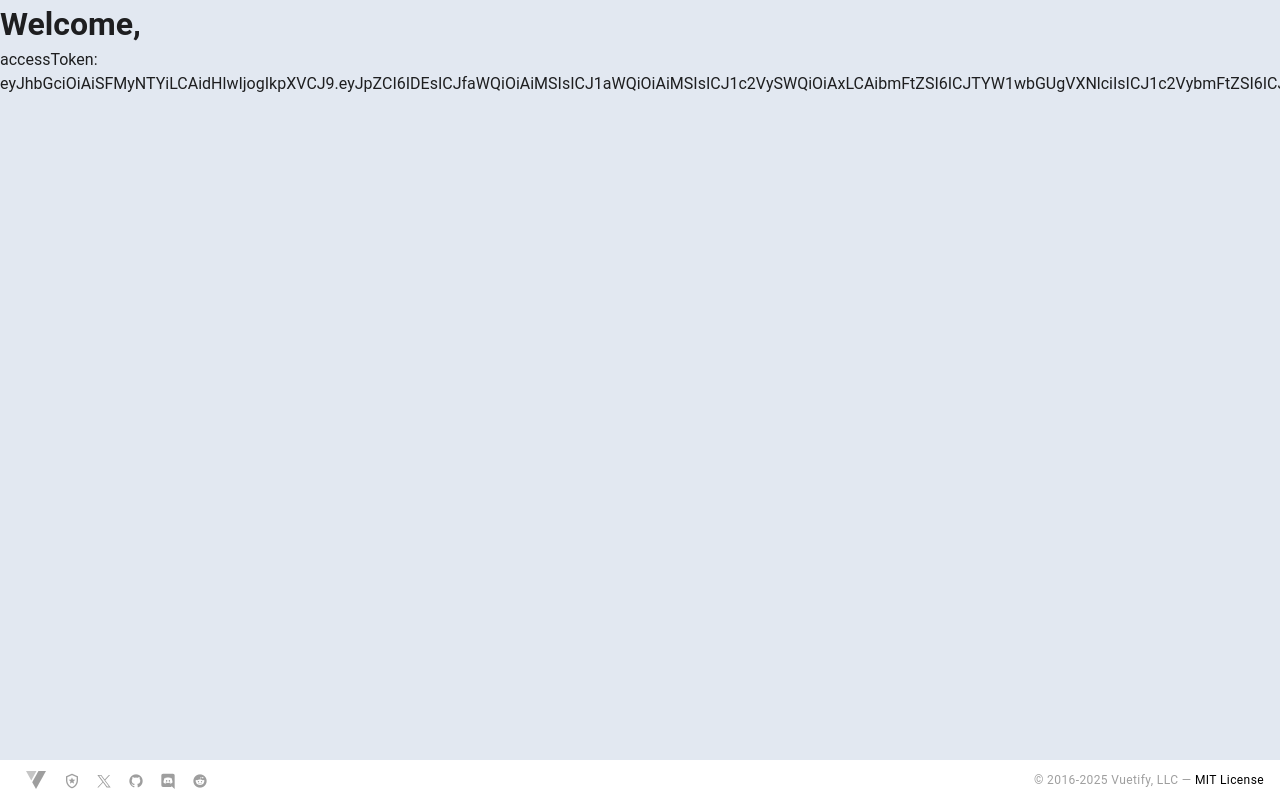
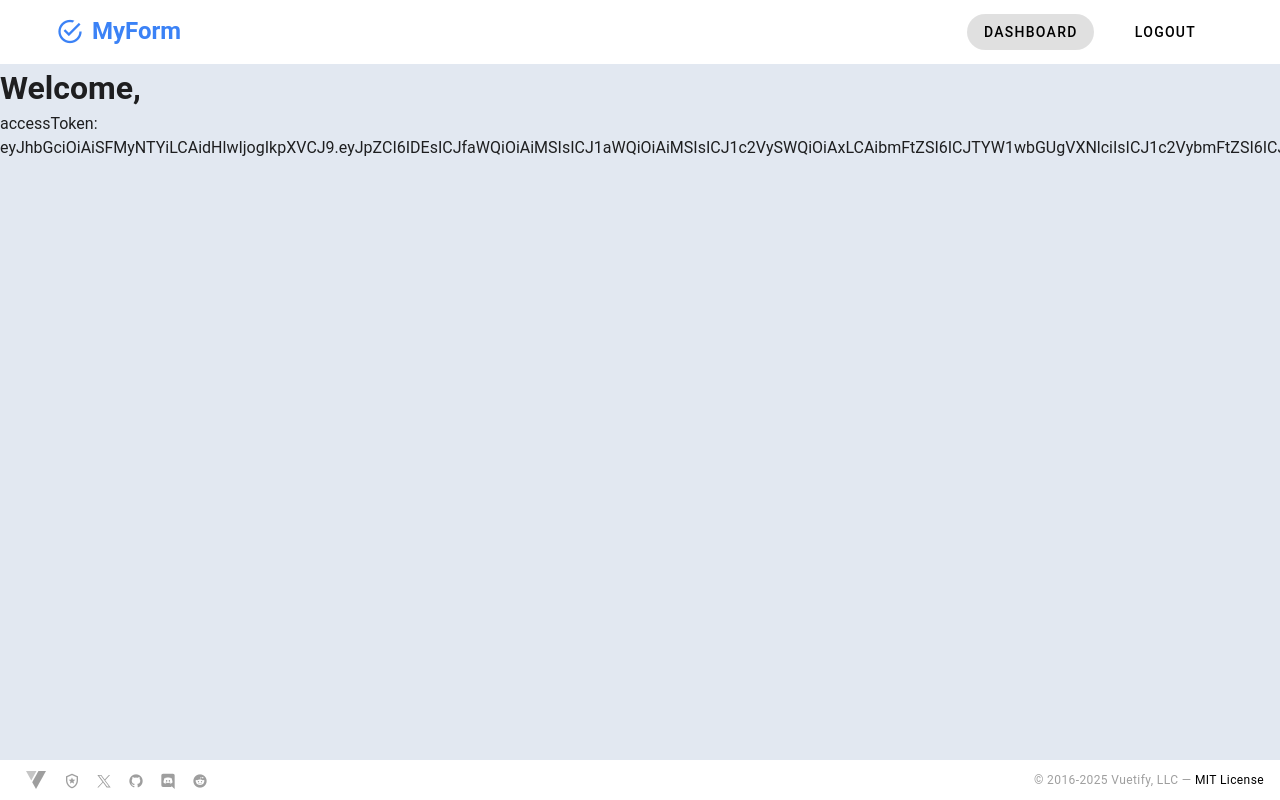
Before and after one commit to daniBagaskara/vuetify_form, a Vue app: page /dashboard in a window 1280 px wide. Shown: the top 800 px of the page. Built offline with nearby package versions, Linux system fonts and the light colour scheme; sample sign-in values are in the browser's storage.

Commit message:
feat: enhance layout with modern navbar and hero section; implement global authentication middleware

```diff
--- a/src/layouts/default.vue
+++ b/src/layouts/default.vue
@@ -1,4 +1,95 @@
 <template>
+  <!-- Navbar dengan desain yang lebih modern -->
+  <v-app-bar flat color="white" elevation="0" class="border-bottom">
+    <v-container>
+      <div class="d-flex align-center justify-space-between">
+        <div class="d-flex align-center">
+          <v-icon color="primary" size="large" class="mr-2"
+            >mdi-checkbox-marked-circle-outline</v-icon
+          >
+          <span class="text-h5 font-weight-bold text-primary">MyForm</span>
+        </div>
+
+        <div v-if="isLandingPage" class="d-none d-md-flex align-center">
+          <v-btn variant="text" class="font-weight-medium mx-3">Features</v-btn>
+          <v-btn variant="text" class="font-weight-medium mx-3"
+            >Templates</v-btn
+          >
+          <v-btn variant="text" class="font-weight-medium mx-3">Pricing</v-btn>
+          <v-btn variant="text" class="font-weight-medium mx-3">Contact</v-btn>
+          <v-btn
+            color="primary"
+            variant="elevated"
+            class="ml-6 text-none font-weight-bold"
+            rounded="pill"
+            elevation="0"
+            :to="{ path: '/register' }"
+          >
+            Get Started <v-icon class="ml-1">mdi-arrow-right</v-icon>
+          </v-btn>
+        </div>
+
+        <div
+          v-else-if="isAuthenticated && !isLandingPage"
+          class="d-none d-md-flex align-center"
+        >
+          <v-btn
+            variant="text"
+            class="font-weight-medium mx-3"
+            :to="{ path: '/dashboard' }"
+          >
+            Dashboard
+          </v-btn>
+          <v-btn
+            variant="text"
+            class="font-weight-medium mx-3"
+            @click="auth.logout()"
+          >
+            Logout
+          </v-btn>
+        </div>
+
+        <v-app-bar-nav-icon
+          class="d-md-none"
+          @click="drawer = !drawer"
+        ></v-app-bar-nav-icon>
+      </div>
+    </v-container>
+  </v-app-bar>
+
+  <!-- Mobile menu -->
+  <v-navigation-drawer v-model="drawer" temporary>
+    <v-list>
+      <v-list-item
+        prepend-icon="mdi-view-dashboard-outline"
+        title="Features"
+      ></v-list-item>
+      <v-list-item
+        prepend-icon="mdi-palette-outline"
+        title="Templates"
+      ></v-list-item>
+      <v-list-item
+        prepend-icon="mdi-currency-usd"
+        title="Pricing"
+      ></v-list-item>
+      <v-list-item
+        prepend-icon="mdi-email-outline"
+        title="Contact"
+      ></v-list-item>
+      <v-divider class="my-3"></v-divider>
+      <v-list-item>
+        <v-btn
+          color="primary"
+          block
+          variant="elevated"
+          rounded="pill"
+          class="text-none font-weight-bold"
+        >
+          Get Started <v-icon class="ml-1">mdi-arrow-right</v-icon>
+        </v-btn>
+      </v-list-item>
+    </v-list>
+  </v-navigation-drawer>
   <v-main>
     <router-view />
   </v-main>
@@ -7,5 +98,14 @@
 </template>
 
 <script setup>
-  //
+import { ref } from "vue";
+import { useAuthStore } from "@/stores/auth";
+import { useRoute } from "vue-router";
+
+const auth = useAuthStore();
+const route = useRoute();
+const isAuthenticated = computed(() => auth.isAuthenticated);
+const isLandingPage = computed(() => route.path === "/");
+
+const drawer = ref(false);
 </script>
--- a/src/pages/index.vue
+++ b/src/pages/index.vue
@@ -1,83 +1,4 @@
 <template>
-  <v-app>
-    <!-- Navbar dengan desain yang lebih modern -->
-    <v-app-bar flat color="white" elevation="0" class="border-bottom">
-      <v-container>
-        <div class="d-flex align-center justify-space-between">
-          <div class="d-flex align-center">
-            <v-icon color="primary" size="large" class="mr-2"
-              >mdi-checkbox-marked-circle-outline</v-icon
-            >
-            <span class="text-h5 font-weight-bold text-primary">MyForm</span>
-          </div>
-
-          <div class="d-none d-md-flex align-center">
-            <v-btn variant="text" class="font-weight-medium mx-3"
-              >Features</v-btn
-            >
-            <v-btn variant="text" class="font-weight-medium mx-3"
-              >Templates</v-btn
-            >
-            <v-btn variant="text" class="font-weight-medium mx-3"
-              >Pricing</v-btn
-            >
-            <v-btn variant="text" class="font-weight-medium mx-3"
-              >Contact</v-btn
-            >
-            <v-btn
-              color="primary"
-              variant="elevated"
-              class="ml-6 text-none font-weight-bold"
-              rounded="pill"
-              elevation="0"
-              :to="{ path: '/register' }"
-            >
-              Get Started <v-icon class="ml-1">mdi-arrow-right</v-icon>
-            </v-btn>
-          </div>
-
-          <v-app-bar-nav-icon
-            class="d-md-none"
-            @click="drawer = !drawer"
-          ></v-app-bar-nav-icon>
-        </div>
-      </v-container>
-    </v-app-bar>
-
-    <!-- Mobile menu -->
-    <v-navigation-drawer v-model="drawer" temporary>
-      <v-list>
-        <v-list-item
-          prepend-icon="mdi-view-dashboard-outline"
-          title="Features"
-        ></v-list-item>
-        <v-list-item
-          prepend-icon="mdi-palette-outline"
-          title="Templates"
-        ></v-list-item>
-        <v-list-item
-          prepend-icon="mdi-currency-usd"
-          title="Pricing"
-        ></v-list-item>
-        <v-list-item
-          prepend-icon="mdi-email-outline"
-          title="Contact"
-        ></v-list-item>
-        <v-divider class="my-3"></v-divider>
-        <v-list-item>
-          <v-btn
-            color="primary"
-            block
-            variant="elevated"
-            rounded="pill"
-            class="text-none font-weight-bold"
-          >
-            Get Started <v-icon class="ml-1">mdi-arrow-right</v-icon>
-          </v-btn>
-        </v-list-item>
-      </v-list>
-    </v-navigation-drawer>
-
   <!-- Hero section yang ditingkatkan -->
   <v-main class="hero-bg">
     <v-container class="fill-height">
@@ -92,10 +13,9 @@
             <span class="highlighted-text">Minutes</span>
           </h1>
           <p class="text-body-1 text-medium-emphasis mb-8">
-              Collect information, gather feedback, and manage registrations
-              with our intuitive form builder.
-              <span class="text-primary">10x faster</span> than traditional
-              tools.
+            Collect information, gather feedback, and manage registrations with
+            our intuitive form builder.
+            <span class="text-primary">10x faster</span> than traditional tools.
           </p>
 
           <div class="d-flex flex-wrap gap-3">
@@ -165,7 +85,6 @@
       </v-row>
     </v-container>
   </v-main>
-  </v-app>
 </template>
 
 <script setup>
--- a/src/router/index.js
+++ b/src/router/index.js
@@ -8,7 +8,7 @@
 import { createRouter, createWebHistory } from 'vue-router/auto'
 import { setupLayouts } from 'virtual:generated-layouts'
 import { routes } from 'vue-router/auto-routes'
-import { useAuthStore } from '@/stores/auth'
+import { registerGlobalMiddlewares } from './registerMiddlewares'
 
 const router = createRouter({
   history: createWebHistory(import.meta.env.BASE_URL),
@@ -34,22 +34,12 @@ router.isReady().then(() => {
   localStorage.removeItem('vuetify:dynamic-reload')
 })
 
-// Set up global navigation guards
-router.beforeEach((to, from, next) => {
-  const auth = useAuthStore()
-  if (to.meta.auth && !auth.isAuthenticated) {
-    return next('/login')
-  }
-
-  if (to.meta.auth === false && auth.isAuthenticated) {
-    return next('/dashboard')
-  }
-  next()
-})
+// Register global middlewares
+registerGlobalMiddlewares(router)
 
 // Set up router title changes
 router.afterEach((to) => {
-  const defaultTitle = "MyForm Vue"
+  const defaultTitle = 'MyForm Vue'
   const pageTitle = to.meta?.title
   document.title = pageTitle
     ? `${pageTitle} | ${defaultTitle}`
--- /dev/null
+++ b/src/router/middlewares/auth.js
@@ -0,0 +1,15 @@
+import { useAuthStore } from '@/stores/auth'
+
+export default function authMiddleware(to, from, next) {
+    const auth = useAuthStore()
+
+    if (to.meta.auth && !auth.isAuthenticated) {
+        return next('/login')
+    }
+
+    if (to.meta.auth === false && auth.isAuthenticated) {
+        return next('/dashboard')
+    }
+
+    next()
+}
--- /dev/null
+++ b/src/router/registerMiddlewares.js
@@ -0,0 +1,8 @@
+import authMiddleware from './middlewares/auth'
+
+export function registerGlobalMiddlewares(router) {
+    router.beforeEach((to, from, next) => {
+        // Bisa tambahkan middleware lain di sini
+        authMiddleware(to, from, next)
+    })
+}
```
Lines whose indentation alone changed are shown as unchanged.
